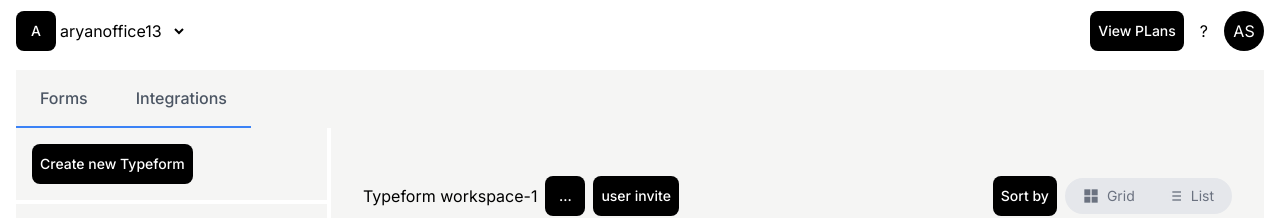
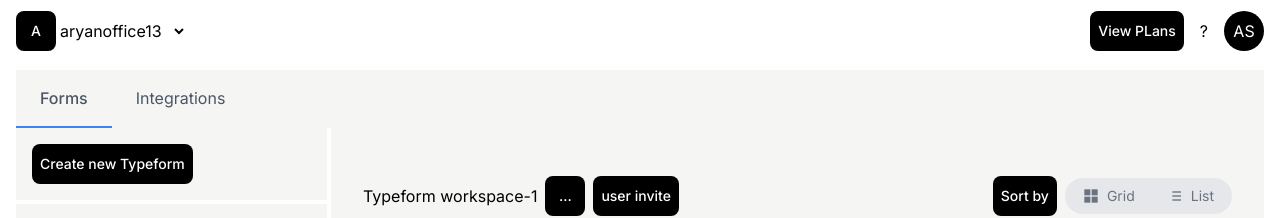
Before and after one commit to AryanS13/aform, a Next.js app: page /dashboard in a window 1280 px wide. Shown: the top 218 px of the page. Built offline with nearby package versions, Linux system fonts and the light colour scheme.

Commit message:
enhancements

```diff
--- a/src/components/form-detail/form-detail.tsx
+++ b/src/components/form-detail/form-detail.tsx
@@ -1,3 +1,4 @@
+'use client'
 import { BUTTON_ICON_POSITIONS, BUTTON_STYLES, BUTTON_TYPES, BUTTON_VARIANTS, INPUT_TYPES } from "@/helpers/utils";
 import Button from "../global-components/button";
 import Tabs, { TabsProps } from "../global-components/tabs";
@@ -8,7 +9,6 @@
 import { Cog6ToothIcon, PlayIcon, PlusIcon, ComputerDesktopIcon, AdjustmentsHorizontalIcon, ArrowsRightLeftIcon, TrashIcon } from "@heroicons/react/24/outline";
 import Seperator from "../global-components/seperator";
 import Input from "../global-components/Input";
-import { PlusSmallIcon } from "@heroicons/react/24/outline";
 
 export default function FormDetail() {
 
--- a/src/components/global-components/tabs.tsx
+++ b/src/components/global-components/tabs.tsx
@@ -1,17 +1,28 @@
+import { useState } from "react"
+
 export interface TabsProps {
     values: Array<string>
 }
 
 export default function Tabs(props: TabsProps) {
 
+    const [currentTab, setCurrentTab] = useState(0);
+
     return (
         <div className="bg-white w-full flex flex-col rounded-md gap-1">
             <nav className="flex flex-col sm:flex-row bg-stone-100">
-                {props.values.map(val=>
-                    <button className="text-gray-600 py-4 px-6 block hover:text-blue-500 focus:outline-none text-blue-500 border-b-2 font-medium border-blue-500">
-                        {val}
-                    </button>
-                )}
+                {props.values.map((val, index)=> {
+                    return (
+                        <div>
+                            <button className={`text-gray-600 py-4 px-6 block hover:text-blue-500 focus:outline-none
+                                ${index === currentTab ? 'border-b-2 text-blue-500 font-medium border-blue-500' : ''}`}
+                                onClick={()=> {setCurrentTab(index)}}
+                                >
+                                {val}
+                            </button>
+                        </div>
+                    )
+})}
             </nav>
         </div>
     )
```
